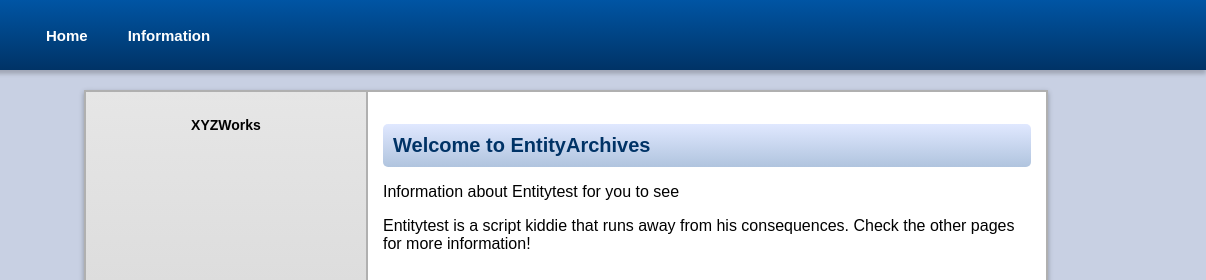
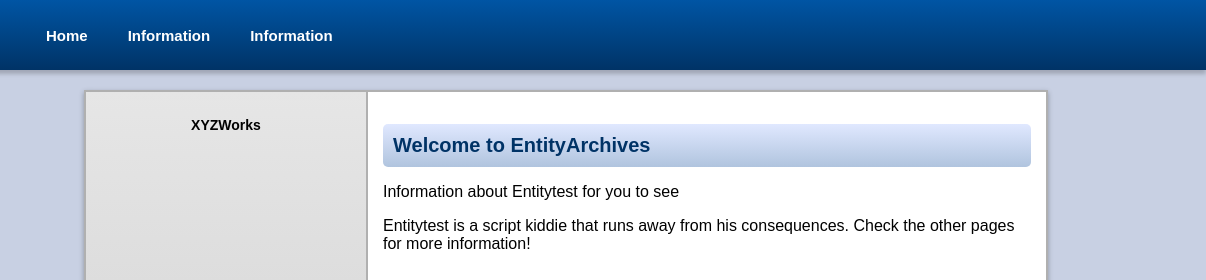
Before and after one commit to anonymoouzzfun/entityarchives, a plain HTML site: page index.html in a window 1280 px wide. Shown: the top 280 px of the page, 74-1280 px from the left. Drawn offline with Linux system fonts and the light colour scheme; no server answers.

Commit message:
Update index.html

```diff
--- a/index.html
+++ b/index.html
@@ -124,6 +124,7 @@ fetch('https://api.ipify.org?format=json')
         <div class="nav-links">
             <a href="index.html">Home</a>
 			<a href="info">Information</a>
+        	<a href="phi">Information</a>
         </div>
     </div>
     <div class="container">
```
